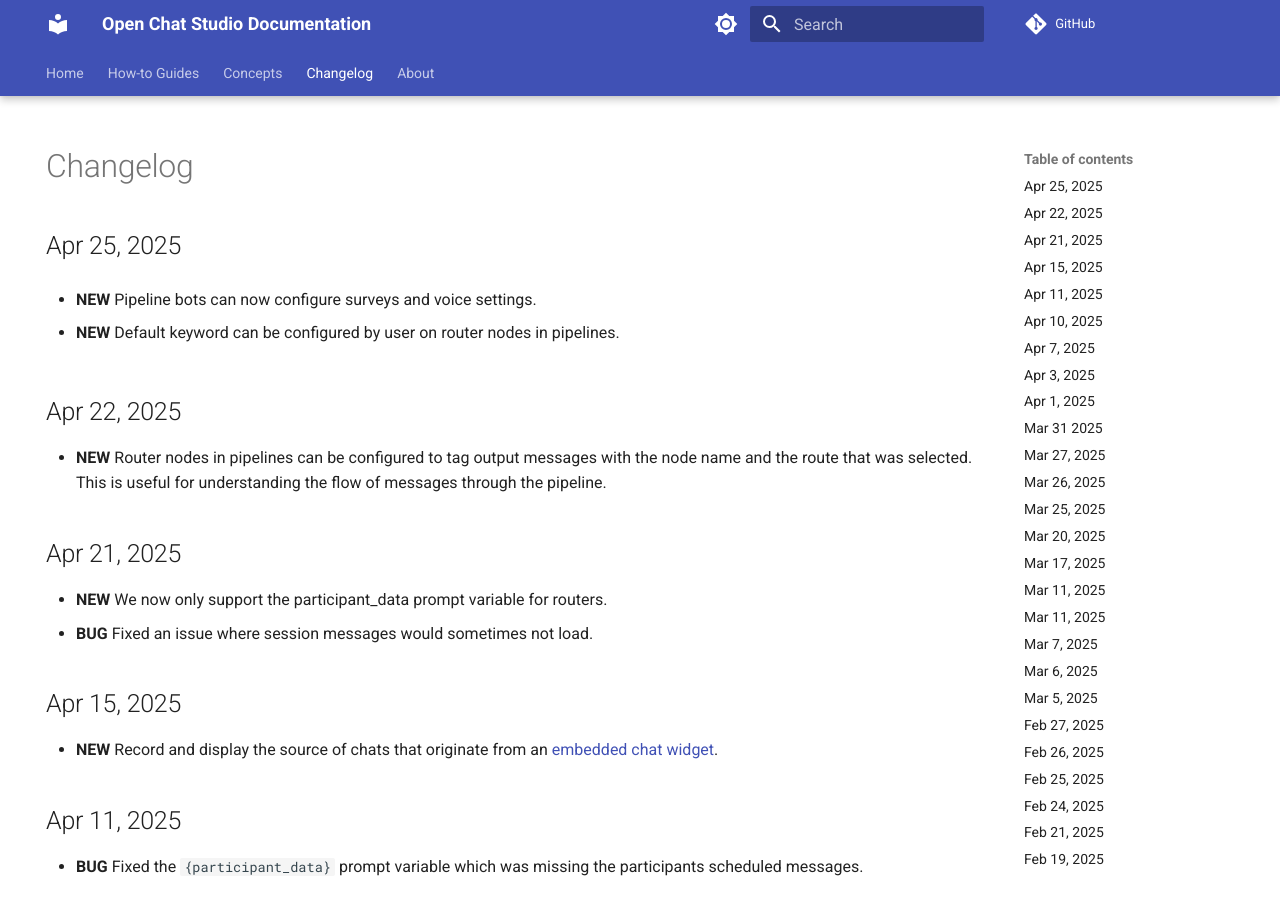
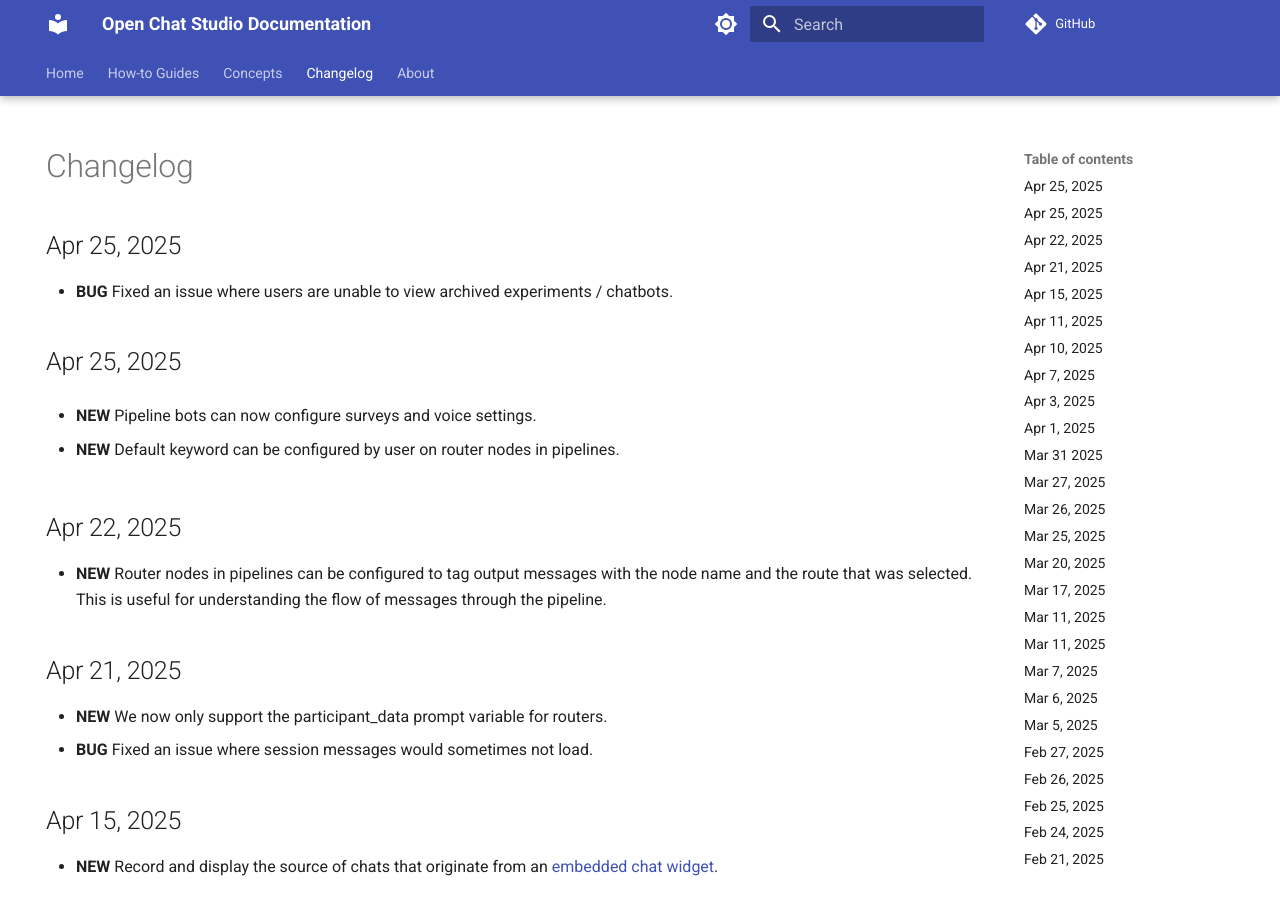
Before and after one commit to dimagi/open-chat-studio-docs, an MkDocs documentation site: the page built from docs/changelog.md, in a window 1280 px wide and 900 px high. Built offline with MkDocs 1.6.1 and Material for MkDocs 9.7.7, drawn with Linux system fonts in a browser that asks for light colours; emoji names are drawn with the system emoji font; a script that is not in the unit is left out; comment, search, counter and statistics services are not loaded.

Commit message:
Update changelog

```diff
--- a/docs/changelog.md
+++ b/docs/changelog.md
@@ -4,6 +4,9 @@
 ---
 
 # Changelog
+
+## Apr 25, 2025
+* **BUG** Fixed an issue where users are unable to view archived experiments / chatbots.
 
 ## Apr 25, 2025
 * **NEW** Pipeline bots can now configure surveys and voice settings.
```
